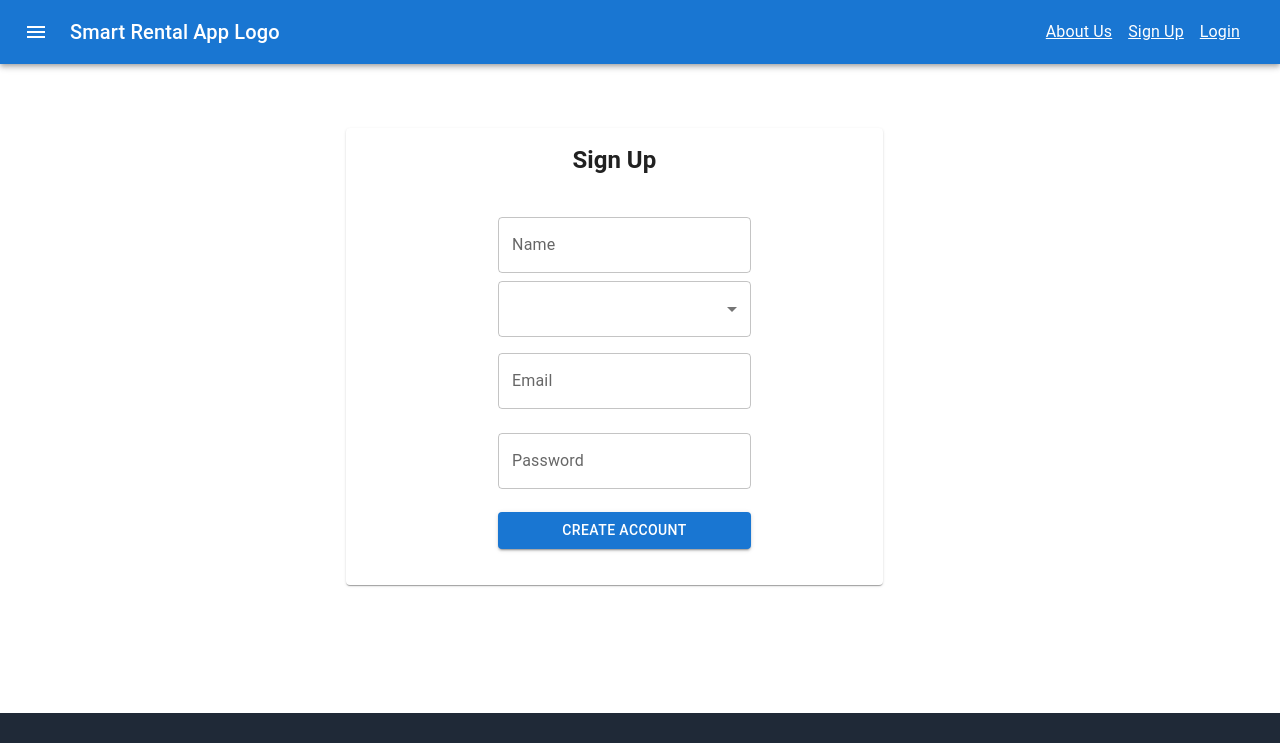
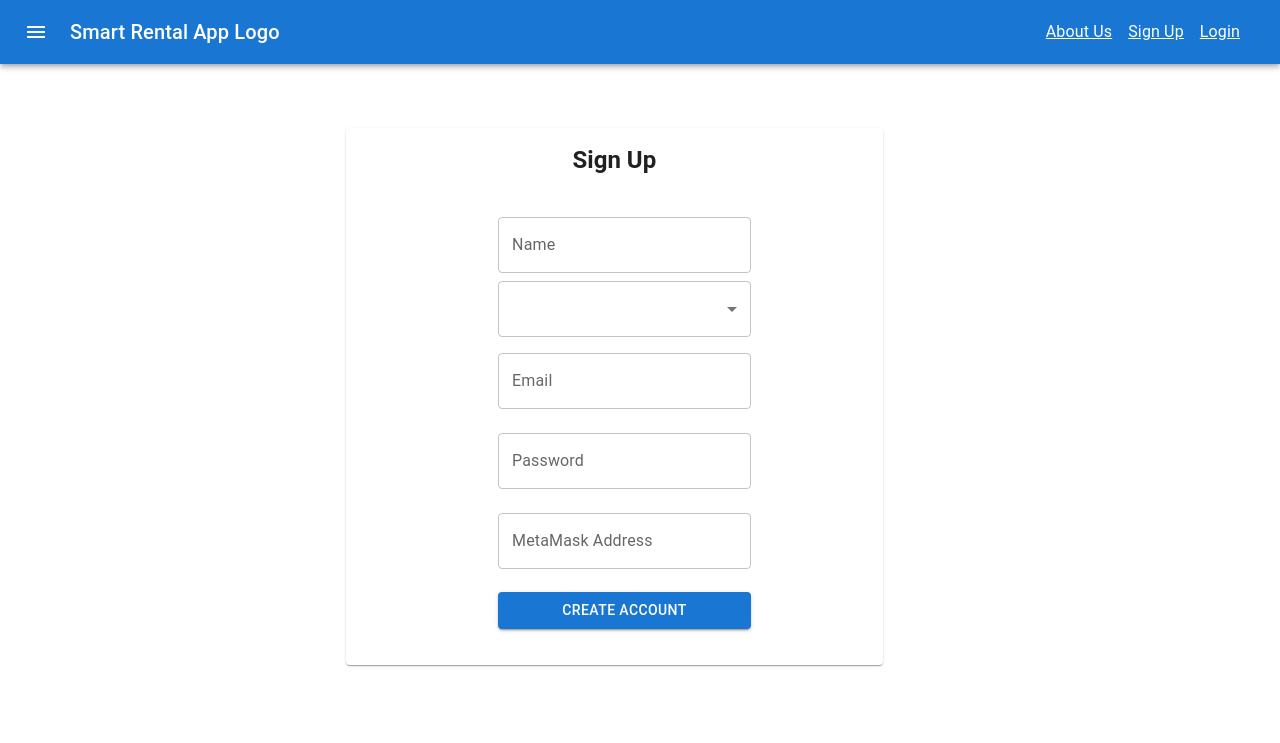
Before and after one commit to Heisenberg1607/SMART-RENTAL-APP, a Next.js app: page /SignUp in a window 1280 px wide. Shown: the top 743 px of the page. Built offline with nearby package versions, Linux system fonts and the light colour scheme; no server answers.

Commit message:
Added wallet address

```diff
--- a/src/app/Context/AuthContext.jsx
+++ b/src/app/Context/AuthContext.jsx
@@ -22,7 +22,7 @@ export const AuthContextProvider = ({ children }) => {
   const [email, setEmail] = useState("");
   let loggedUser = { name: "", email: "", password: "", type: "" };
 
-  async function addDataToFireStore(name, email, type, password) {
+  async function addDataToFireStore(name, email, type, password,walletAddress) {
     console.log("email is this in AuthCon", email);
 
     try {
@@ -33,6 +33,7 @@ export const AuthContextProvider = ({ children }) => {
         email: email,
         type: type,
         password: password,
+        walletAddress: walletAddress,
       });
       setDoc(doc(db, `products/${email}`), {
         id: email,
@@ -83,6 +84,7 @@ export const AuthContextProvider = ({ children }) => {
           email: docData.email,
           password: docData.password,
           type: docData.type,
+          walletAddress: docData.walletAddress,
         };
         console.log("logged in user: ", loggedUser);
         // setLoggedUser(loggedUser => ({  newData }));
--- a/src/app/Context/SignupContext.jsx
+++ b/src/app/Context/SignupContext.jsx
@@ -9,6 +9,7 @@ export function SignUpProvider({ children }) {
   const [password, setPassword] = useState("");
   const [type, setType] = useState("");
   const [userName, setUserName] = useState("");
+  const [walletAddress, setAddress] = useState("");
 
   const { createUser, errorMessage, addDataToFireStore } = UserAuth();
 
@@ -25,7 +26,7 @@ export function SignUpProvider({ children }) {
 
     console.log("this is the value in handleSubmit", type);
 
-    const added = addDataToFireStore(name, email, type, password);
+    const added = addDataToFireStore(name, email, type, password,walletAddress);
 
     console.log("result is: ", added);
 
@@ -52,6 +53,9 @@ export function SignUpProvider({ children }) {
   function handleSetEmail(e) {
     setEmail(e.target.value);
   }
+  function handleSetAddress(e) {
+    setAddress(e.target.value);
+  }
   return (
     <SignupContext.Provider
       value={{
@@ -59,6 +63,7 @@ export function SignUpProvider({ children }) {
         email,
         password,
         type,
+        walletAddress,
         handleSetEmail,
         handleSetPassword,
         handleSetName,
@@ -67,6 +72,7 @@ export function SignUpProvider({ children }) {
         errorMessage,
         userName,
         handleUserName,
+        handleSetAddress,
       }}
     >
       {children}
--- a/src/app/SignUp/page.jsx
+++ b/src/app/SignUp/page.jsx
@@ -23,11 +23,13 @@ const page = () => {
     email,
     password,
     type,
+    walletAddress,
     handleSetEmail,
     handleSetPassword,
     handleSetName,
     handleSetType,
     handleSubmit,
+    handleSetAddress,
     errorMessage,
   } = useSignUp();
 
@@ -67,6 +69,13 @@ const page = () => {
               type="password"
               value={password}
               onChange={handleSetPassword}
+              fullWidth
+              margin="normal"
+            />
+            <TextField
+              label="MetaMask Address"
+              value={walletAddress}
+              onChange={handleSetAddress}
               fullWidth
               margin="normal"
             />
```
